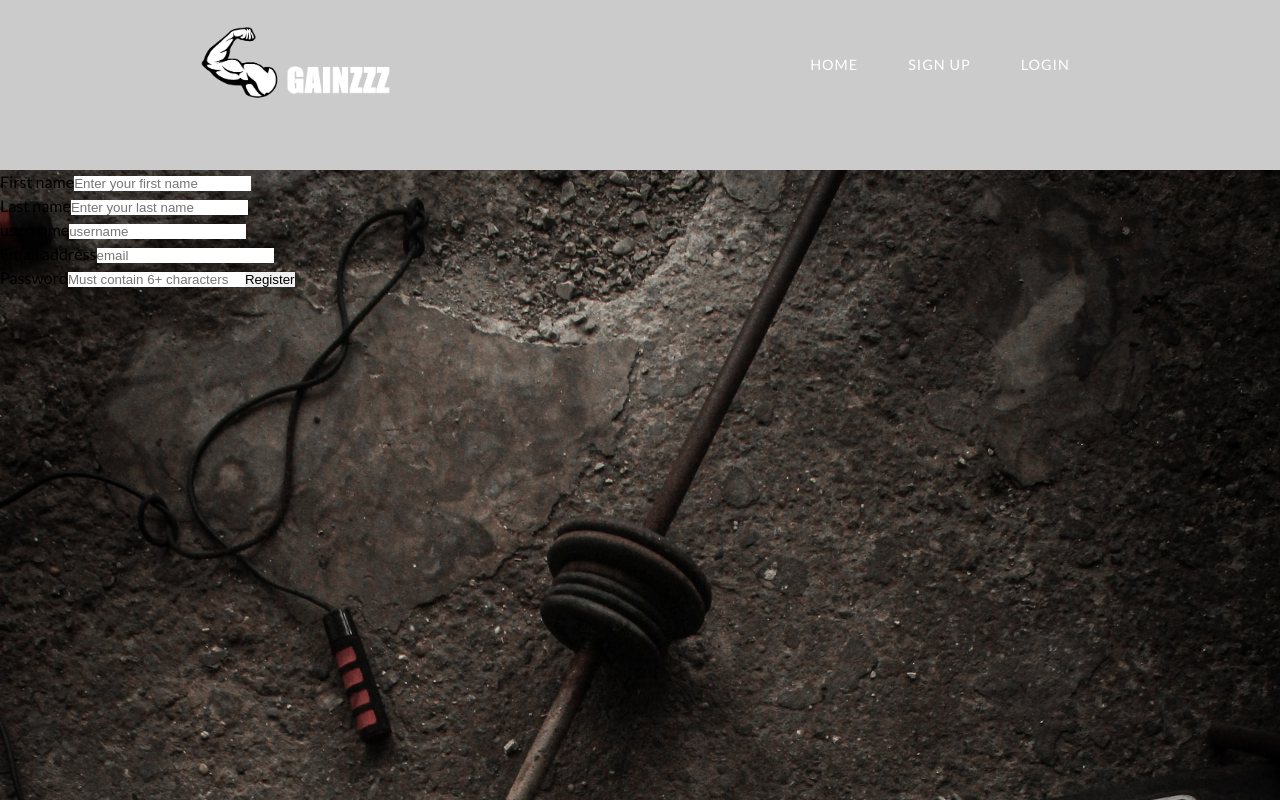
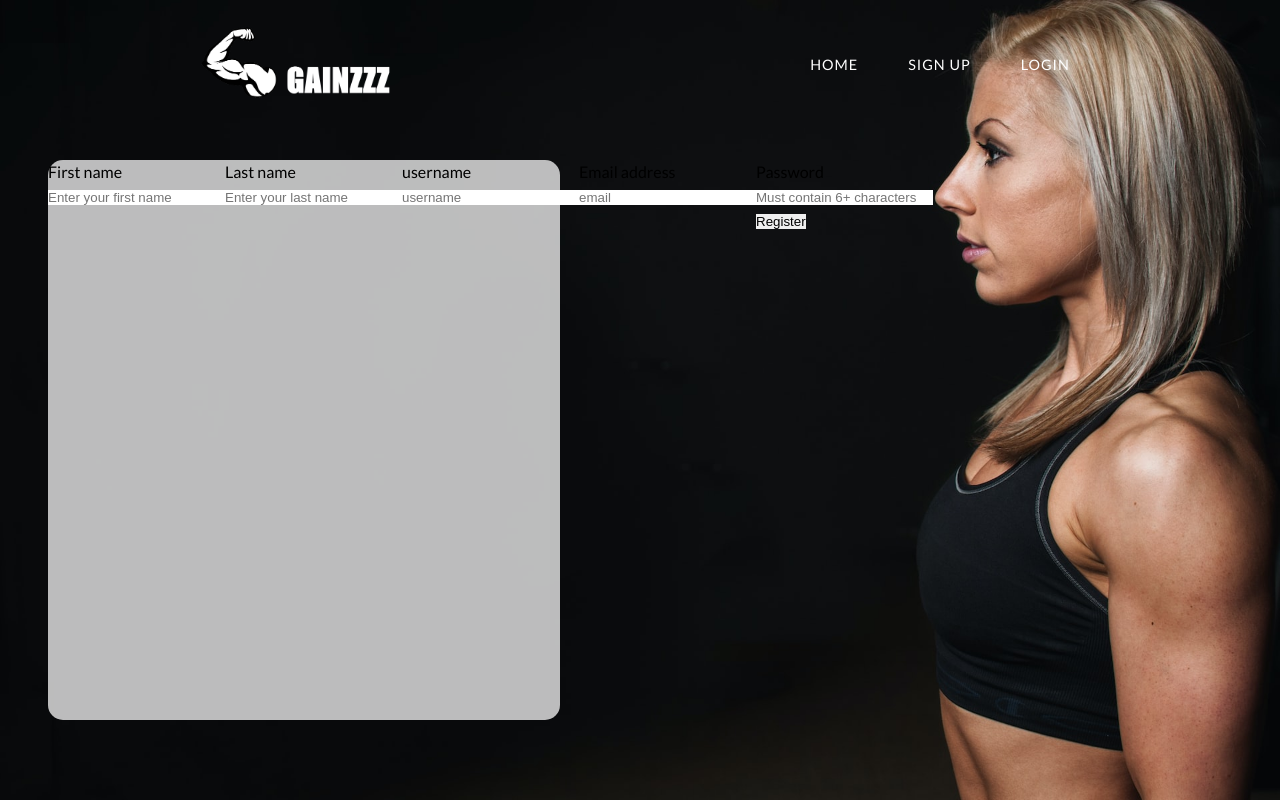
Before and after one commit to jasonian5000/GAINZZZ, a React (Create React App) app in the folder client/: page /sign_up in a window 1280 px wide. Shown: the top 800 px of the page. Built offline with nearby package versions, Linux system fonts and the light colour scheme.

Commit message:
fixed sign up route logic

```diff
--- a/client/src/Components/SignUp/SignUpPage.jsx
+++ b/client/src/Components/SignUp/SignUpPage.jsx
@@ -6,7 +6,7 @@ const SignUpPage = () => {
   return (
     <>
       <form className="signUpForm">
-        <div>
+        <div className="form-container">
           <div>
             <label htmlFor="firstName">First name</label>
             <input
@@ -23,7 +23,6 @@ const SignUpPage = () => {
               placeholder="Enter your last name"
             />
           </div>
-        </div>
         <div>
           <label htmlFor="username" required>
             username
@@ -43,6 +42,7 @@ const SignUpPage = () => {
           />
           <button onClick={(e) => sendSignUp(e)}>Register</button>
         </div>
+        </div>
       </form>
     </>
   );
--- a/client/src/css/signUpForm.css
+++ b/client/src/css/signUpForm.css
@@ -1,9 +1,28 @@
 .signUpForm {
     display: flex;
     flex-direction: column;
-    margin-top: 170px;
-    background-image: url(../assets/gymBackground.jpg);
     height: 100vh;
-    background-size: 100vw;
+    background: url('../assets/workoutLady3.2.jpg');
+    width: 100%;
+    background-size: cover;
     background-repeat: no-repeat;
+    z-index: 0;
 }
+
+.form-container{
+    margin-top: 20vh;
+    width: 40%;
+    height: 70%;
+    display: flex;
+    margin-left: 3rem;
+    background: rgba(247, 247, 247, 0.753);
+    border-radius: 15px;
+    margin-bottom: 10px;
+}
+
+.login-form{
+    display: flex;
+    flex-direction: column;
+    padding: 30px 10px 10px;
+    width: 100%;
+}
```
